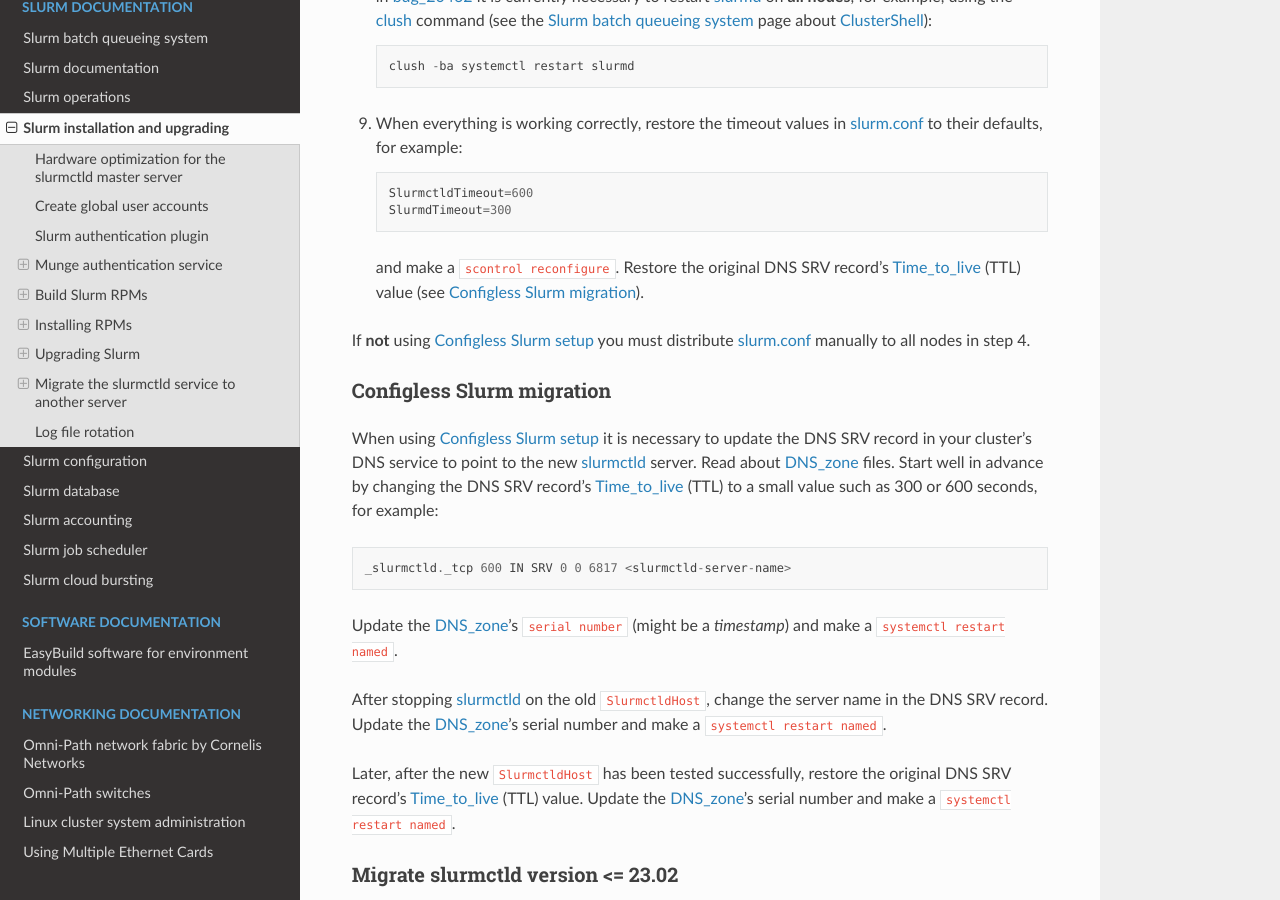
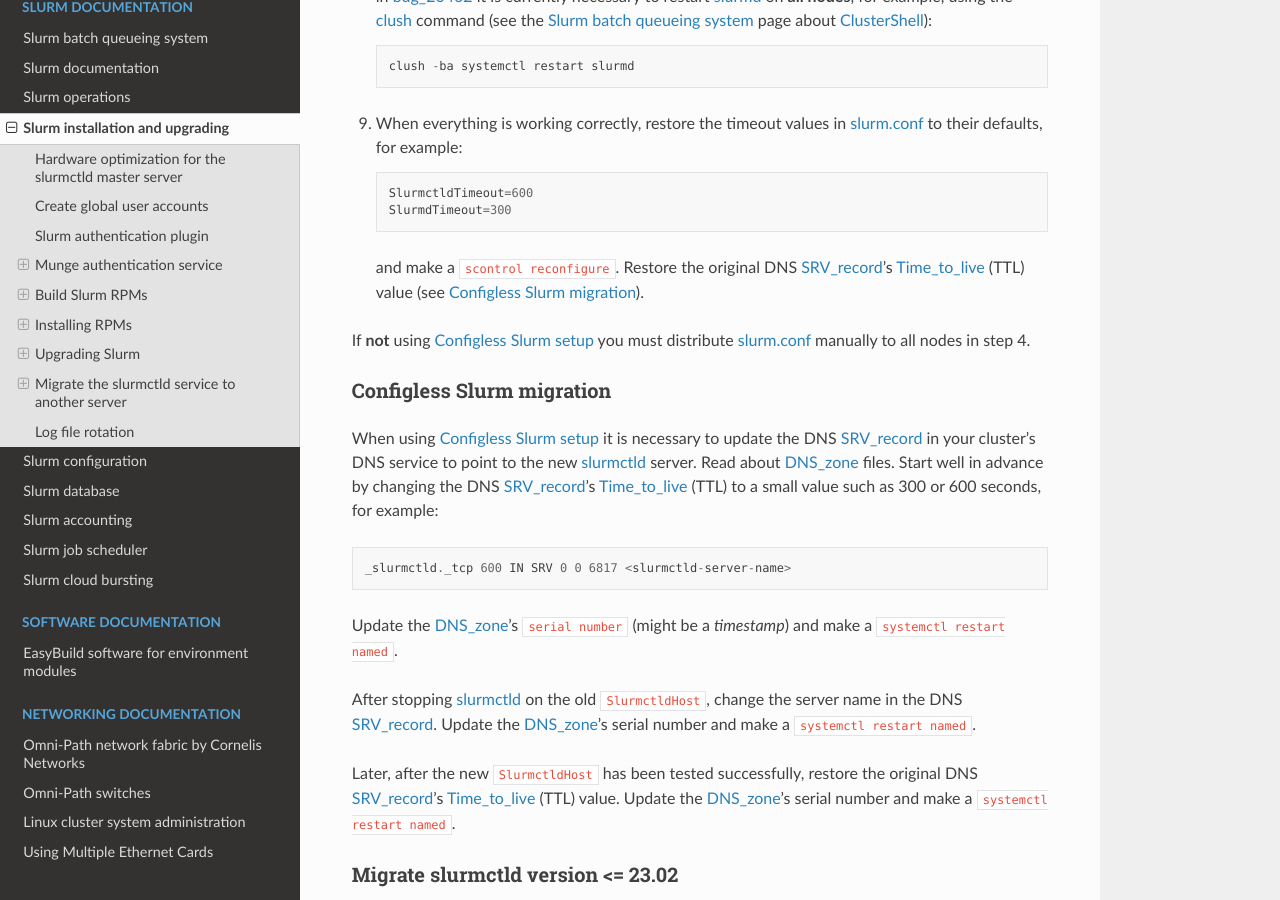
Before and after one commit to OleHolmNielsen/Niflheim_system, a Sphinx documentation site: the page built from docs/Slurm_installation.rst, in a window 1280 px wide and 900 px high, scrolled down 21482 px. Built offline with Sphinx 7.4.7 and the Read the Docs theme 2.0.0, drawn with Linux system fonts in a browser that asks for light colours; some of the changed text lies outside the part shown.

```diff
--- a/docs/Slurm_configuration.rst
+++ b/docs/Slurm_configuration.rst
@@ -80,7 +80,7 @@ The pulled slurmd_ conguration files are stored in this folder::
 Testing configless setup
 ........................
 
-The slurmctld_ server information can preferably be provided in a DNS SRV_ record for your DNS_zone_,
+The slurmctld_ server information can preferably be provided in a DNS SRV_record_ for your DNS_zone_,
 pointing to port 6817 on your slurmctld_ server(s) and with a suggested Time_to_live_ (TTL) of 3600 seconds::
 
   _slurmctld._tcp 3600 IN SRV 10 0 6817 slurm-backup
--- a/docs/Slurm_installation.rst
+++ b/docs/Slurm_installation.rst
@@ -887,7 +887,7 @@ See the Slurm_publications_ presentation ``Slurm 23.02, 23.11, and Beyond`` by T
 The migration process for Slurm_ 23.11 and later does not require to stop all running jobs,
 and the details are discussed in bug_20070_ .
 
-**WARNING:** As of Slurm_ 23.11.8 there exists an issue in slurmd_ which causes it to ignore any changes in the DNS SRV record (see :ref:`configless-slurm-migration`),
+**WARNING:** As of Slurm_ 23.11.8 there exists an issue in slurmd_ which causes it to ignore any changes in the DNS SRV_record_ (see :ref:`configless-slurm-migration`),
 therefore slurmd_ has to be restarted at this time.
 The issue is tracked in bug_20462_.
 
@@ -912,7 +912,7 @@ We have successfully performed a slurmctld_ migration following this procedure:
      touch /var/log/slurm/slurmctld.log
      chown -R slurm.slurm /var/log/slurm
 
-4. Update the *Configless* DNS SRV record (see :ref:`configless-slurm-migration`).
+4. Update the *Configless* DNS SRV_record_ (see :ref:`configless-slurm-migration`).
 5. Migrate slurmctld_ to new machine:
    Make a tar-ball copy or rsync_ the ``StateSaveLocation`` directory (typically ``/var/spool/slurmctld``)
    to the new server and make sure the permissions allow the *SlurmUser* to read and write it.
@@ -950,19 +951,19 @@ If **not** using :ref:`configless-slurm-setup` you must distribute slurm.conf_ m
 Configless Slurm migration
 --------------------------
 
-When using :ref:`configless-slurm-setup` it is necessary to update the DNS SRV record in your cluster's DNS service to point to the new slurmctld_ server.
+When using :ref:`configless-slurm-setup` it is necessary to update the DNS SRV_record_ in your cluster's DNS service to point to the new slurmctld_ server.
 Read about DNS_zone_ files.
-Start well in advance by changing the DNS SRV record's Time_to_live_ (TTL) to a small value such as 300 or 600 seconds, for example::
+Start well in advance by changing the DNS SRV_record_'s Time_to_live_ (TTL) to a small value such as 300 or 600 seconds, for example::
 
   _slurmctld._tcp 600 IN SRV 0 0 6817 <slurmctld-server-name>
 
 Update the DNS_zone_'s ``serial number`` (might be a *timestamp*) and make a ``systemctl restart named``.
 
 After stopping slurmctld_ on the old ``SlurmctldHost``,
-change the server name in the DNS SRV record.
+change the server name in the DNS SRV_record_.
 Update the DNS_zone_'s serial number and make a ``systemctl restart named``.
 
-Later, after the new ``SlurmctldHost`` has been tested successfully, restore the original DNS SRV record's Time_to_live_ (TTL) value.
+Later, after the new ``SlurmctldHost`` has been tested successfully, restore the original DNS SRV_record_'s Time_to_live_ (TTL) value.
 Update the DNS_zone_'s serial number and make a ``systemctl restart named``.
 
 .. _Time_to_live: https://en.wikipedia.org/wiki/Time_to_live
```
Also changed, not shown: other parts of docs/Slurm_configuration.rst (+2 -2 lines), other parts of docs/Slurm_installation.rst (+2 -1 lines).
